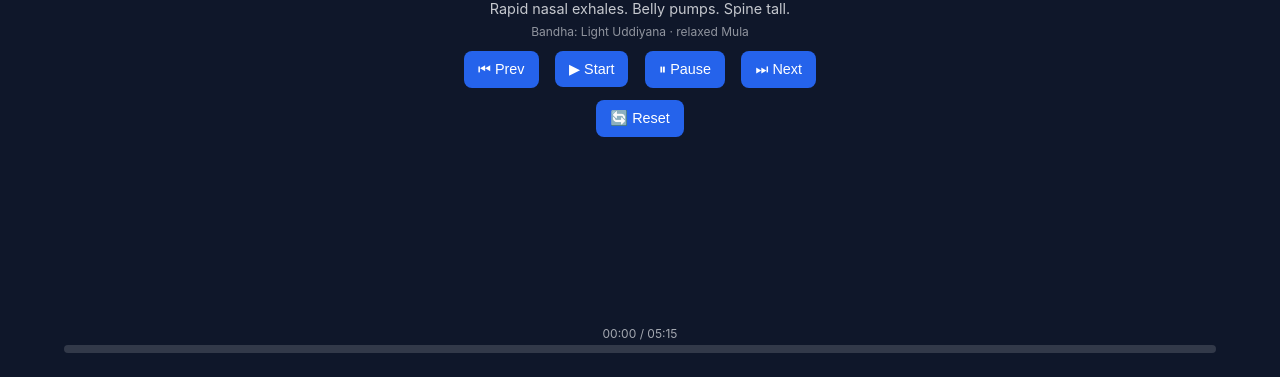
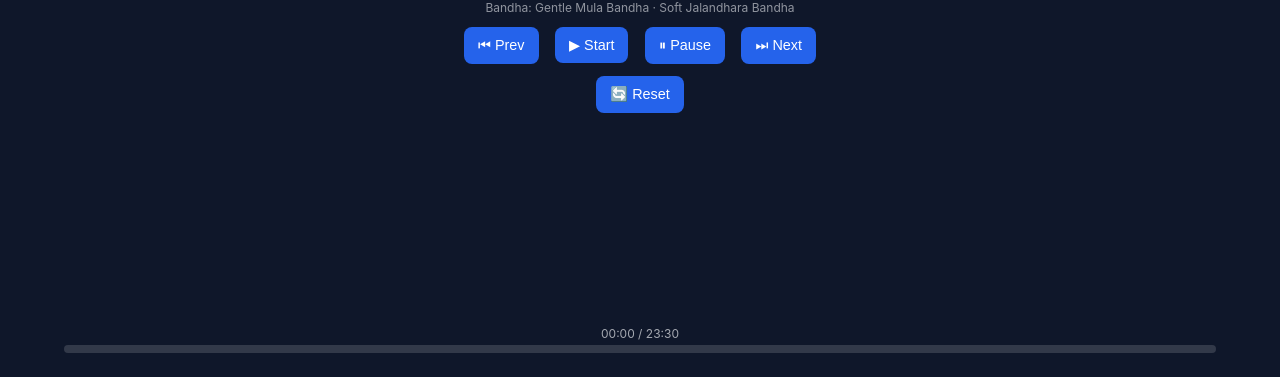
Before and after one commit to Memli88/-Morning-Kriya-Reset, a plain HTML site: page index.html in a window 1280 px wide. Shown: the part 423-800 px from the top of the page. Drawn offline with Linux system fonts and the light colour scheme.

Commit message:
Update index.html full workout

```diff
--- a/index.html
+++ b/index.html
@@ -196,39 +196,114 @@ document.addEventListener("visibilitychange", () => {
   }
 });
 
-/* PRACTICE DATA (shortened sample – expand freely) */
+
+/* PRACTICE DATA */
 const practice = [
 {
-    phase: "Phase 1 — Awakening",
-    section: "Internal Kriyas",
-    steps: [
+phase:"PHASE 1 — Internal Awakening",
+steps:[
 {
-        name: "Breath of Fire",
-        time: 90,
-        cue: "Rapid nasal exhales. Belly pumps. Spine tall.",
-        bandha: "Light Uddiyana · relaxed Mula"
+name:"Grounding & Centering",
+time:90,
+desc:"Sit tall, slow nasal breathing, arrive fully in the body.",
+bandha:"Gentle Mula Bandha · Soft Jalandhara Bandha"
+},
+{
+name:"Madhyama Nauli",
+time:150,
+desc:"Exhale fully, lift belly in Uddiyana Bandha, isolate the central abdominal column.",
+bandha:"Strong Uddiyana Bandha · Natural Mula Bandha"
 }
 ]
 },
 {
-    phase: "Phase 5 — Integration",
-    section: "Grounding",
-    steps: [
+phase:"PHASE 2 — Pranic Charging",
+steps:[
 {
-        name: "Standing Forward Fold",
-        time: 75,
-        cue: "Soften knees. Long exhales. Let spine decompress.",
-        bandha: "No bandhas · complete release"
+name:"Kundalini Bhastrika with Twists",
+time:150,
+desc:"Fast rhythmic breath with spinal twists, energizing the system.",
+bandha:"Natural Uddiyana · Light Mula Bandha"
 },
 {
-        name: "Short Savasana",
-        time: 150,
-        cue: "Lie down. Hands on belly or heart. Do nothing.",
-        bandha: "No bandhas · no effort"
+name:"Breath of Joy",
+time:90,
+desc:"Three-part inhale with arm lifts, strong forward-fold exhale.",
+bandha:"Exhale-led Uddiyana · Brief Mula Bandha"
+}
+]
+},
+{
+phase:"PHASE 3 — Energy Circulation",
+steps:[
+{
+name:"Windmills",
+time:120,
+desc:"Wide stance twisting to opposite foot, fluid and rhythmic.",
+bandha:"Soft Uddiyana Bandha"
+},
+{
+name:"Marches with Jnana Mudra",
+time:120,
+desc:"Alternating knee lifts with arm raises to build heat.",
+bandha:"Mula Bandha for stability"
+},
+{
+name:"Body Waves & Trunk Twists",
+time:120,
+desc:"Wave the spine freely to circulate prana.",
+bandha:"Minimal bandhas, free flow"
+}
+]
+},
+{
+phase:"PHASE 4 — Strength & Containment",
+steps:[
+{
+name:"Chair Pose + Breath of Fire",
+time:120,
+desc:"Sit low, arms overhead, rapid nasal exhales.",
+bandha:"Strong Uddiyana · Essential Mula Bandha"
+},
+{
+name:"Ballet Squats",
+time:90,
+desc:"Smooth squats with turnout stance.",
+bandha:"Mula Bandha · Light Uddiyana"
+},
+{
+name:"Horse Stance",
+time:90,
+desc:"Hold wide stance, deep steady breathing.",
+bandha:"Grounding Mula Bandha"
+}
+]
+},
+{
+phase:"PHASE 5 — Integration",
+steps:[
+{
+name:"Standing Forward Fold",
+time:60,
+desc:"Release spine and nervous system.",
+bandha:"All bandhas released"
+},
+{
+name:"Seated Twist & Fold",
+time:90,
+desc:"Gentle twists and forward bend to settle energy.",
+bandha:"Very light Uddiyana"
+},
+{
+name:"Savasana",
+time:120,
+desc:"Complete stillness and integration.",
+bandha:"No bandhas"
 }
 ]
 }
 ];
+
 
 /* STATE */
 let s = 0, m = 0;
```
Lines whose indentation alone changed are shown as unchanged.
